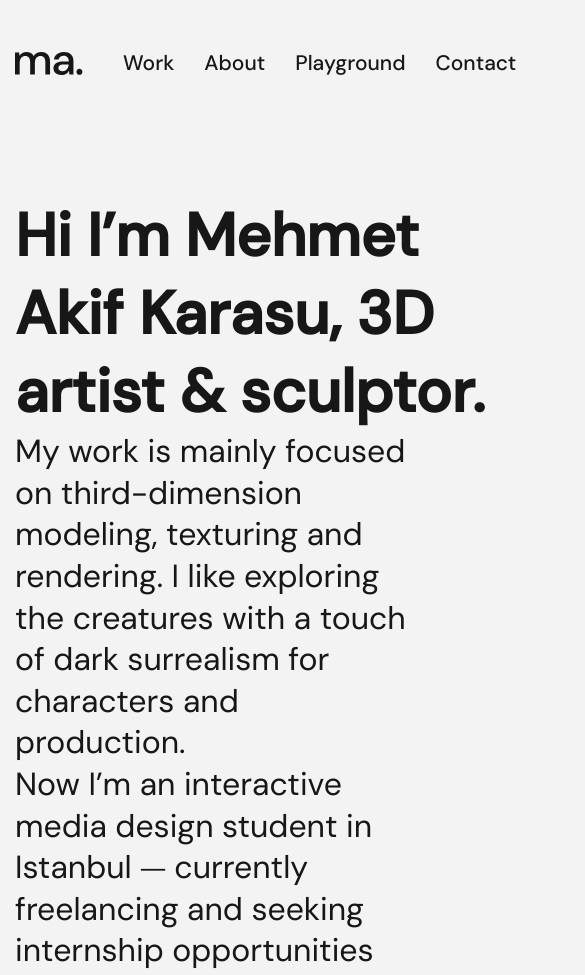
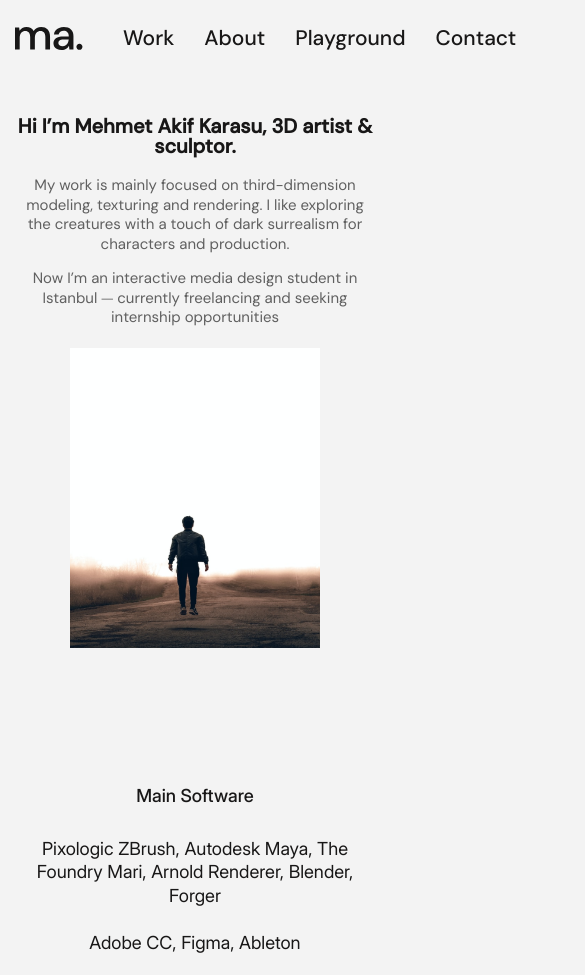
Before and after one commit to Bibindum1/MA, a plain HTML site: page index.html in a window 390 px wide. Shown: the top 975 px of the page, 585 px wide, since content can reach past the window. Drawn offline with Linux system fonts and the light colour scheme.

Commit message:
adaptive Sluginov 1

```diff
--- a/css/basic/_fonts.css
+++ b/css/basic/_fonts.css
@@ -1,4 +1,5 @@
 @font-face {
+
     font-family: 'DM Sans';
     src: url('../../fonts/DMSans-Medium.woff2') format('woff2'),
         url('../../fonts/DMSans-Medium.woff') format('woff');
@@ -8,6 +9,7 @@
 }
 
 @font-face {
+
     font-family: 'DM Sans';
     src: url('../../fonts/DMSans-Regular.woff2') format('woff2'),
         url('../../fonts/DMSans-Regular.woff') format('woff');
@@ -17,6 +19,7 @@
 }
 
 @font-face {
+
     font-family: 'Inter 28pt';
     src: url('../../fonts/Inter28pt-Medium.woff2') format('woff2'),
         url('../../fonts/Inter28pt-Medium.woff') format('woff');
@@ -26,6 +29,7 @@
 }
 
 @font-face {
+
     font-family: 'Inter 28pt';
     src: url('../../fonts/Inter28pt-Regular.woff2') format('woff2'),
         url('../../fonts/Inter28pt-Regular.woff') format('woff');
--- a/css/basic/_global.css
+++ b/css/basic/_global.css
@@ -1,8 +1,10 @@
 .html{
+
     overflow: hidden;
 }
 
 .body {
+
     background-color: var(--white);
     color: var(--black);
     font-size:18px;
@@ -14,6 +16,7 @@
 }
 
 .container{
+
     max-width: 1150px;
     margin: 0 auto;
     padding: 0 15px;
--- a/css/basic/_vars.css
+++ b/css/basic/_vars.css
@@ -1,4 +1,5 @@
 :root{
+
     --white: #F3F3F3;
     --black: #181717;
     --grey: #606060;
--- a/css/components/_header.css
+++ b/css/components/_header.css
@@ -1,29 +1,34 @@
-.header{
+.header {
+
     margin: 50px 0 120px;
     color: var(--black);
 }
 
-.header__inner{
+.header__inner {
+
     display: flex;
     justify-content: space-between;
     align-items: center;
     gap: 40px;
 }
 
-.header__nav{
+.header__nav {
+
     display: flex;
     align-items: center;
     gap: 40px;
 }
 
-.header__list{
+.header__list {
+
     display: flex;
     gap: 30px;
     align-items: center;
 }
 
 
-.header__link{
+.header__link {
+
     font-weight: 500;
     font-size: 21px;
     font-family: "DM Sans", sans-serif;
@@ -31,11 +36,42 @@
     transition: color .4s, background-color .4s;
 }
 
-.header__link:hover{
+.header__link:hover {
+
     color: var(--blue);
 }
 
 .header__link:focus {
+
     color: var(--white);
     background-color: var(--grey);
 }
+
+@media(max-width:992px) {
+
+    .header {
+        margin: 35px 0 95px;
+    }
+
+    .header__link {
+        size: 18px;
+    }
+}
+
+@media(max-width:610px) {
+
+    .header {
+        margin: 25px 0 65px;
+    }
+
+    .header__link {
+        size: 16px;
+    }
+}
+
+@media(max-width:530px) {
+
+    .header__nav {
+        display: none;
+    }
+}
--- a/css/home/_contacts.css
+++ b/css/home/_contacts.css
@@ -1,4 +1,5 @@
 .contacts__inner {
+
     max-width: 1120;
     width: 100%;
     display: flex;
@@ -7,6 +8,7 @@
 }
 
 .contacts__info {
+
     display: flex;
     gap: 27px;
     flex-direction: column;
@@ -15,18 +17,22 @@
 }
 
 .contacts__link {
+
     font-size: 32px;
 }
 
 .contacts__text {
+
     max-width: 450px;
     font-size: 32px;
 }
 
 .contacts__text img {
+
     display: inline-block;
 }
 
 .contacts__suptext{
+
     font-size: 18px;
 }
--- a/css/home/_home.css
+++ b/css/home/_home.css
@@ -1,28 +1,198 @@
-.home{
+.home {
+
     position: relative;
     margin-bottom: 136px;
 }
-.home__inner{
+
+.home__inner {
+
     display: flex;
     gap: 124px;
     align-items: center;
+    justify-content: space-between;
+}
 
+.home__title {
+
+    width: 500px;
+    font-size: 60px;
+    max-width: 480px;
+    width: 100%;
+    line-height: 97%;
+    margin-bottom: 40px;
+}
+
+
+.home__text {
+
+    width: 400px;
+    font-size: 32px;
+    color: var(--grey);
+}
+
+.home__text:not(:last-child) {
+
+    margin-bottom: 34px;
+}
+
+.home__content {
+
+    max-width: 480px;
+}
+
+@media (max-width: 1200px) {
+
+    .home__text {
+        font-size: 30px;
+    }
+
+    .home__title {
+        font-size: 50px;
+    }
+}
+
+@media (max-width: 1100px) {
+
+    .home__text {
+        font-size: 20px;
+    }
+
+    .home__title {
+        font-size: 40px;
+    }
+}
+
+@media (max-width: 992px) {
+
+    .home__inner {
+        flex-direction: column;
+        gap: 50px;
+        align-items: center;
+    }
+
+    .home__text {
+        font-size: 15px;
+        width: auto;
+    }
+
+    .home__title {
+        font-size: 38px;
+    }
+
+    .home__img {
+        object-fit: cover;
+        width: 380px;
+        height: 440px;
+    }
+
+    .home__text:not(:last-child) {
+        margin-bottom: 22px;
+    }
+
+    .home__content {
+        text-align: center;
+    }
 
 }
 
-.home__title{
-    width: 500px;
-    font-size: 60px;
+@media (max-width: 768px) {
+
+    .home__inner {
+        flex-direction: column;
+        gap: 35px;
+        align-items: center;
+    }
+
+    .home__text {
+        font-size: 15px;
+        width: auto;
+
+    }
+
+    .home__title {
+        font-size: 30px;
+        margin-bottom: 30px;
+    }
+
+    .home__img {
+        object-fit: cover;
+        width: 300px;
+        height: 350px;
+    }
+
+    .home__text:not(:last-child) {
+        margin-bottom: 15px;
+    }
+
+    .home__content {
+        text-align: center;
+    }
+}
+
+@media (max-width: 610px) {
+
+    .home__inner {
+        flex-direction: column;
+        gap: 20px;
+        align-items: center;
+    }
+
+    .home__text {
+        font-size: 15px;
+        width: auto;
+
+    }
+
+    .home__title {
+        font-size: 20px;
+        margin-bottom: 20px;
+    }
+
+    .home__img {
+        object-fit: cover;
+        width: 250px;
+        height: 300px;
+    }
+
+    .home__text:not(:last-child) {
+        margin-bottom: 15px;
+    }
+
+    .home__content {
+        text-align: center;
+    }
 
 }
 
+@media(max-width: 369px) {
 
-.home__text{
-  width: 400px;
-  font-size: 32px;
+    .home__inner {
+        flex-direction: column;
+        gap: 15px;
+        align-items: center;
+    }
+
+    .home__text {
+        font-size: 10px;
+        width: auto;
+    }
+
+    .home__title {
+        font-size: 15px;
+        margin-bottom: 15px;
+    }
+
+    .home__img {
+        object-fit: cover;
+        width: 200px;
+        height: 250px;
+    }
+
+    .home__text:not(:last-child) {
+        margin-bottom: 10px;
+    }
+
+    .home__content {
+        text-align: center;
+    }
 }
-
-.home__content{
-    max-width: 480px ;
-
-}
--- a/css/home/_skills.css
+++ b/css/home/_skills.css
@@ -1,4 +1,5 @@
 .skills__text {
+
     display: flex;
     flex-direction: column;
     gap: 24px;
@@ -7,6 +8,7 @@
 }
 
 .skills__subtitle {
+
     font-size: 18px;
     font-weight: 500;
     max-width: 125px;
@@ -14,6 +16,7 @@
 }
 
 .skills__items {
+
     max-width: 625px;
     display: flex;
     font-family: var(--fontInter);
@@ -23,14 +26,45 @@
 }
 
 .skills__item {
+
     justify-content: space-between;
     display: flex;
     gap: 60px;
 }
 
 .skills__line {
+
     background-color: black;
     height: 2px;
     width: 100%;
     max-width: 100%;
 }
+
+@media(max-width:760px) {
+
+    .skills__items {
+        gap: 60px;
+    }
+}
+
+@media(max-width:610px) {
+
+    .skills__items {
+        gap: 40px;
+    }
+
+    .skills__item {
+        flex-direction: column;
+        text-align: center;
+        gap: 30px;
+    }
+
+    .skills__subtitle {
+        margin: 0 auto;
+        size: 15px;
+    }
+
+    .skills__text {
+        size: 15px;
+    }
+}
--- a/index.html
+++ b/index.html
@@ -50,7 +50,7 @@
                         internship opportunities
                     </p>
                 </div>
-                <img src="images/Profile Photo.png" width="" height="">
+                <img class="home__img" src="images/Profile Photo.png" width="" height="">
             </div>
         </div>
     </section>
@@ -87,7 +87,7 @@
                 <img src="images/str.png" width="21" height="24" alt="icon decor">
             </p>
             <div class="contacts__info">
-                <a class="contacts__link" href="https://mail.google.com/mail/u/0/#inbox">qazmlp@gmail.com</a>
+                <a class="contacts__link" href="http://127.0.0.1:5500/cases.html">qazmlp@gmail.com</a>
                 <p class="contacts__subtext">View resume</p>
             </div>
         </div>
```
Also changed, not shown: css/_cases.css (+15 -0 lines), css/basic/_reset.css (+12 -0 lines), css/components/_footer.css (+7 -0 lines).
